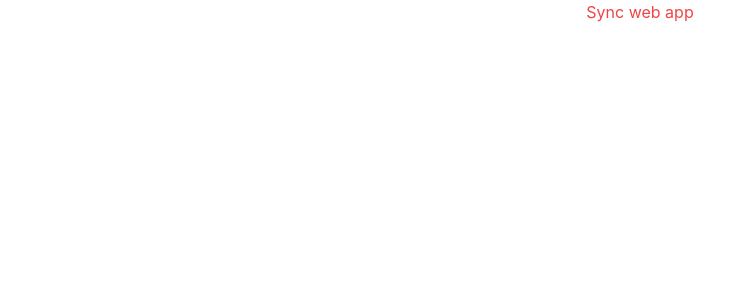
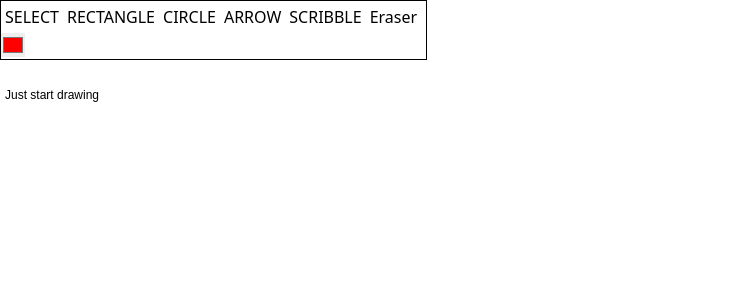
Before and after one commit to SaurabhKumar171/sync, a React (Create React App) app: page / in a window 1280 px wide. Shown: the top 300 px of the page, without its empty margins (0-756 px from the left). Built offline with nearby package versions, Linux system fonts and the light colour scheme.

Commit message:
create tool buttons

```diff
--- a/package.json
+++ b/package.json
@@ -6,9 +6,12 @@
     "@testing-library/jest-dom": "^5.17.0",
     "@testing-library/react": "^13.4.0",
     "@testing-library/user-event": "^13.5.0",
+    "konva": "^9.3.14",
     "react": "^18.3.1",
     "react-dom": "^18.3.1",
+    "react-konva": "^18.2.10",
     "react-scripts": "5.0.1",
+    "uuid": "^10.0.0",
     "web-vitals": "^2.1.4"
   },
   "scripts": {
--- a/public/index.html
+++ b/public/index.html
@@ -14,7 +14,7 @@
       manifest.json provides metadata used when your web app is installed on a
       user's mobile device or desktop. See https://developers.google.com/web/fundamentals/web-app-manifest/
     -->
-    <link rel="manifest" href="%PUBLIC_URL%/manifest.json" />
+    <!-- <link rel="manifest" href="%PUBLIC_URL%/manifest.json" /> -->
     <!--
       Notice the use of %PUBLIC_URL% in the tags above.
       It will be replaced with the URL of the `public` folder during the build.
@@ -24,11 +24,12 @@
       work correctly both with client-side routing and a non-root public URL.
       Learn how to configure a non-root public URL by running `npm run build`.
     -->
-    <title>React App</title>
+    <title>Sync</title>
   </head>
   <body>
     <noscript>You need to enable JavaScript to run this app.</noscript>
     <div id="root"></div>
+    <!-- <script type="module" src="/src/index.jsx"></script> -->
     <!--
       This HTML file is a template.
       If you open it directly in the browser, you will see an empty page.
--- a/src/App.css
+++ b/src/App.css
@@ -1,38 +1,10 @@
+/* src/App.css */
 .App {
   text-align: center;
+  height: 100vh;
+  width: 100%;
 }
 
-.App-logo {
-  height: 40vmin;
-  pointer-events: none;
+html, body {
+    overflow-x: hidden;
 }
-
-@media (prefers-reduced-motion: no-preference) {
-  .App-logo {
-    animation: App-logo-spin infinite 20s linear;
-  }
-}
-
-.App-header {
-  background-color: #282c34;
-  min-height: 100vh;
-  display: flex;
-  flex-direction: column;
-  align-items: center;
-  justify-content: center;
-  font-size: calc(10px + 2vmin);
-  color: white;
-}
-
-.App-link {
-  color: #61dafb;
-}
-
-@keyframes App-logo-spin {
-  from {
-    transform: rotate(0deg);
-  }
-  to {
-    transform: rotate(360deg);
-  }
-}
--- a/src/App.js
+++ /dev/null
@@ -1,11 +0,0 @@
-import './App.css';
-
-function App() {
-  return (
-    <div className="App text-red-500">
-        Sync web app
-    </div>
-  );
-}
-
-export default App;
--- /dev/null
+++ b/src/App.jsx
@@ -0,0 +1,12 @@
+import './App.css';
+import WhiteBoard from './pages/WhiteBoard';
+
+function App() {
+  return (
+    <div className="w-screen min-h-screen">
+        <WhiteBoard/>
+    </div>
+  );
+}
+
+export default App;
--- /dev/null
+++ b/src/components/core/Whiteboard/DrawingStage.jsx
@@ -0,0 +1,64 @@
+import React, { useRef, useState } from 'react';
+import { Arrow, Circle,  Layer, Line, Rect, Stage, Text , Transformer } from 'react-konva';
+import { v4 as uuidv4 } from 'uuid';
+import { TOOLS } from '../../../utils/Constants';
+
+const DrawingStage = ({ tool, lines, setLines, fillColor }) => {
+  const isDrawing = useRef(false);
+
+  const handleMouseDown = (e) => {
+    isDrawing.current = true;
+    const pos = e.target.getStage().getPointerPosition();
+    setLines([...lines, { tool, points: [pos.x, pos.y] }]);
+  };
+
+  const handleMouseMove = (e) => {
+      // no drawing - skipping
+      if (!isDrawing.current) {
+        return;
+      }
+      const stage = e.target.getStage();
+      const point = stage.getPointerPosition();
+      let lastLine = lines[lines.length - 1];
+      // add point
+      lastLine.points = lastLine.points.concat([point.x, point.y]);
+
+      // replace last
+      lines.splice(lines.length - 1, 1, lastLine);
+      setLines(lines.concat());
+  };
+
+  const handleMouseUp = () => {
+      isDrawing.current = false;
+  };
+
+  return (
+    <Stage
+      width={window.innerWidth}
+      height={window.innerHeight}
+      onMouseDown={handleMouseDown}
+      onMousemove={handleMouseMove}
+      onMouseup={handleMouseUp}
+  >
+      <Layer>
+        <Text text="Just start drawing" x={5} y={30} />
+        {lines.map((line, i) => (
+          <Line
+            key={i}
+            points={line.points}
+            stroke={fillColor}
+            strokeWidth={5}
+            tension={0.5}
+            lineCap="round"
+            lineJoin="round"
+            globalCompositeOperation={
+              line.tool === 'eraser' ? 'destination-out' : 'source-over'
+            }
+          />
+        ))}
+      </Layer>
+  </Stage>
+  )
+}
+
+export default DrawingStage
--- /dev/null
+++ b/src/components/core/Whiteboard/ToolButtons.jsx
@@ -0,0 +1,91 @@
+import React, { useState } from 'react'
+import { TOOLS } from '../../../utils/Constants'
+
+const ToolButtons = ({ tool, handleToolChange, fillColor, setFillColor }) => {
+
+  return (
+    <div className='border border-black w-4/12'>
+
+      <button
+            className={
+                `${tool === TOOLS?.SELECT} ?
+                "bg-[#fff] p-1 rounded":
+                "p-1 hover:bg-richblack-300 rounded"`
+            }
+            onClick={() => handleToolChange(TOOLS?.SELECT)}
+      >
+          { TOOLS?.SELECT }
+      </button>
+
+      <button
+            className={
+                `${tool === TOOLS?.RECTANGLE} ?
+                "bg-[#fff] p-1 rounded":
+                "p-1 hover:bg-richblack-300 rounded"`
+            }
+            onClick={() => handleToolChange(TOOLS?.RECTANGLE)}
+      >
+          { TOOLS?.RECTANGLE }
+      </button>
+
+      <button
+            className={
+                `${tool === TOOLS?.CIRCLE} ?
+                "bg-[#fff] p-1 rounded":
+                "p-1 hover:bg-richblack-300 rounded"`
+            }
+            onClick={() => handleToolChange(TOOLS?.CIRCLE)}
+      >
+          { TOOLS?.CIRCLE }
+      </button>
+
+      <button
+            className={
+                `${tool === TOOLS?.ARROW} ?
+                "bg-[#fff] p-1 rounded":
+                "p-1 hover:bg-richblack-300 rounded"`
+            }
+            onClick={() => handleToolChange(TOOLS?.ARROW)}
+      >
+          { TOOLS?.ARROW }
+      </button>
+
+      <button
+          className={
+                        `${tool === TOOLS?.SCRIBBLE} ?
+                        "bg-[#fff] p-1 rounded":
+                        "p-1 hover:bg-richblack-300 rounded"`
+                    }
+          onClick={() => handleToolChange(TOOLS?.SCRIBBLE)}
+      >
+          { TOOLS?.SCRIBBLE }
+      </button>
+
+      <button
+          className={
+                        `${tool === TOOLS?.ERASE} ?
+                        "bg-[#fff] p-1 rounded":
+                        "p-1 hover:bg-richblack-300 rounded"`
+                    }
+          onClick={() => handleToolChange(TOOLS?.ERASE)}
+      >
+          Eraser
+      </button>
+
+      <button>
+          <input
+                value={fillColor}
+                onChange={(e) => setFillColor(e.target.value)}
+                type='color'
+                className='w-6 h-6'
+          />
+      </button>
+
+      <button>
+
+      </button>
+  </div>
+  )
+}
+
+export default ToolButtons
--- a/src/index.css
+++ b/src/index.css
@@ -1,17 +1,3 @@
-body {
-  margin: 0;
-  font-family: -apple-system, BlinkMacSystemFont, 'Segoe UI', 'Roboto', 'Oxygen',
-    'Ubuntu', 'Cantarell', 'Fira Sans', 'Droid Sans', 'Helvetica Neue',
-    sans-serif;
-  -webkit-font-smoothing: antialiased;
-  -moz-osx-font-smoothing: grayscale;
-}
-
-code {
-  font-family: source-code-pro, Menlo, Monaco, Consolas, 'Courier New',
-    monospace;
-}
-
 
 @tailwind base;
 @tailwind components;
--- /dev/null
+++ b/src/pages/WhiteBoard.jsx
@@ -0,0 +1,34 @@
+import React, { useState } from 'react';
+import DrawingStage from '../components/core/Whiteboard/DrawingStage';
+import ToolButtons from '../components/core/Whiteboard/ToolButtons';
+import { TOOLS } from '../utils/Constants';
+
+const WhiteBoard = () => {
+  const [tool, setTool] = useState(TOOLS?.SELECT);
+  const [lines, setLines] = useState([]);
+  const [fillColor, setFillColor] = useState("#ff0000");
+
+  const handleToolChange = (tool) => {
+    setTool(tool);
+    console.log("Tool value", tool);
+  };
+
+  return (
+    <div>
+      <ToolButtons
+        tool={tool}
+        handleToolChange={handleToolChange}
+        fillColor={fillColor}
+        setFillColor={setFillColor}
+      />
+      <DrawingStage
+        tool={tool}
+        lines={lines}
+        setLines={setLines}
+        fillColor={fillColor}
+      />
+    </div>
+  );
+};
+
+export default WhiteBoard;
--- /dev/null
+++ b/src/utils/Constants.jsx
@@ -0,0 +1,13 @@
+export const TOOLS = {
+    SELECT : "SELECT",
+    RECTANGLE : "RECTANGLE",
+    CIRCLE : "CIRCLE",
+    SCRIBBLE : "SCRIBBLE",
+    ARROW : "ARROW",
+    TEXT : "TEXT",
+    ERASE : "ERASE",
+    CLEAR : "CLEAR",
+    SAVE : "SAVE",
+    LOAD : "LOAD",
+    DELETE : "DELETE",
+}
--- a/tailwind.config.js
+++ b/tailwind.config.js
@@ -4,7 +4,46 @@ module.exports = {
     "./src/**/*.{js,jsx,ts,tsx}",
   ],
   theme: {
-    extend: {},
+    screens: {
+      'xs': '450px',
+      'typeAnimate': '510px',
+      'sm': '640px',
+      'md': '768px',
+      'lg': '1024px',
+      'xl': '1280px',
+      '2xl': '1536px',
+    },
+    fontFamily: {
+      inter: ["Inter", "sans-serif"],
+      "edu-sa": ["Edu SA Beginner", "cursive"],
+      mono: ["Roboto Mono", "monospace"],
+    },
+    colors: {
+      white: "#fff",
+      black: "#000",
+      transparent: "#ffffff00",
+      richblack: {
+        5: "#F1F2FF",
+        25: "#DBDDEA",
+        50: "#C5C7D4",
+        75: "#C4C6BD",
+        100: "#AFB2BF",
+        200: "#999DAA",
+        300: "#838894",
+        400: "#6E727F",
+        500: "#585D69",
+        600: "#424854",
+        700: "#2C333F",
+        800: "#161D29",
+        900: "#000814",
+      },
+    },
+    extend: {
+      maxWidth: {
+        maxContent: "1260px",
+        maxContentTab: "650px"
+      },
+    },
   },
   plugins: [],
 }
```
Also changed, not shown: 1 other file (tests, documents, lock files or other folders).
